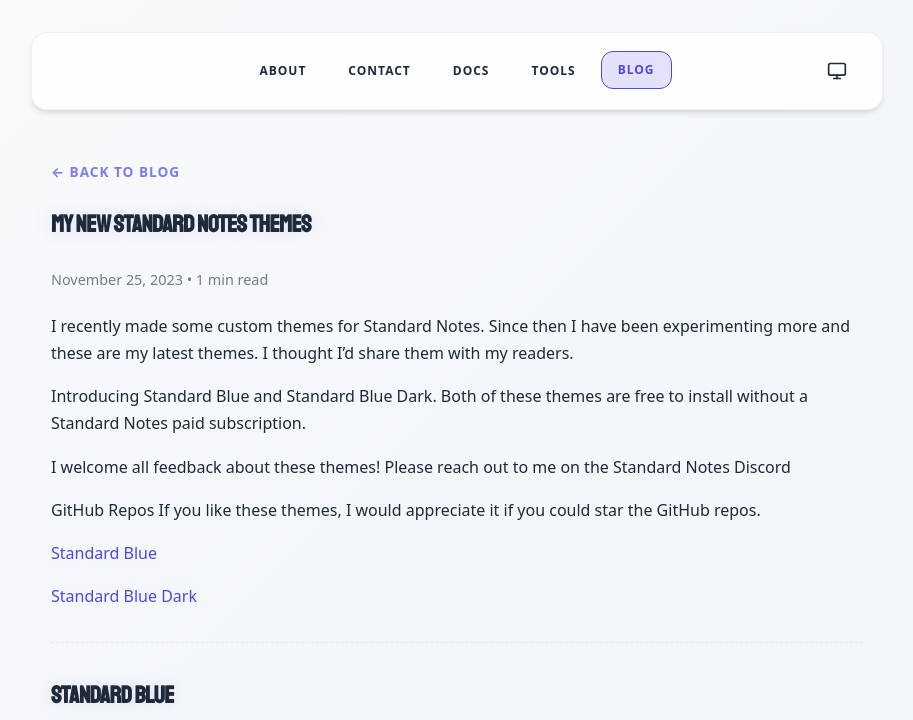
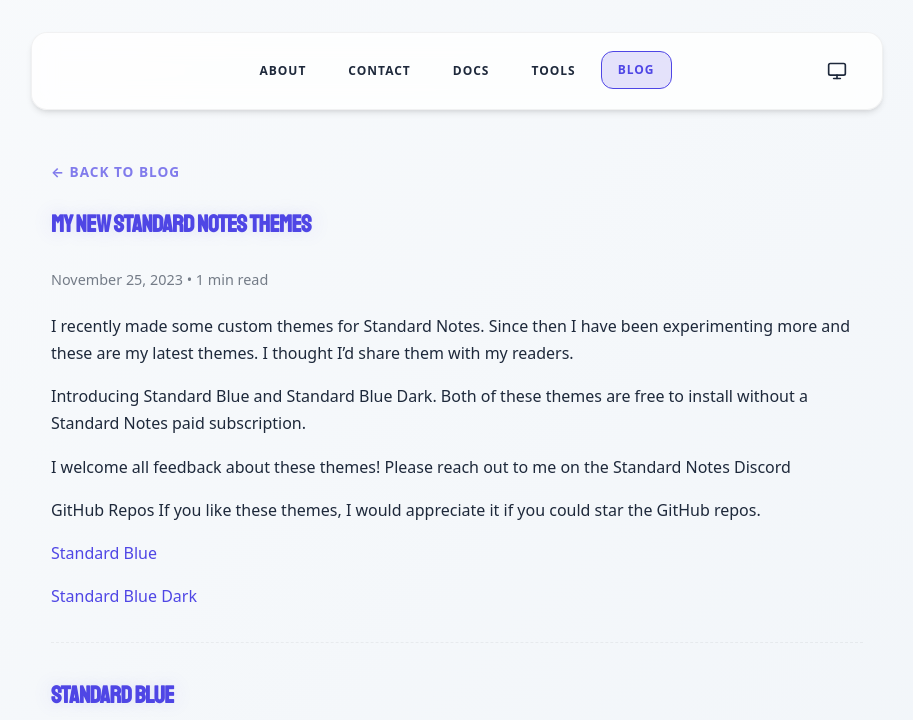
Before and after one commit to PASSK3YS/PASSK3YS.github.io, a Jekyll site: the page built from _posts/2023-11-25-my-new-standard-notes-themes.md, in a window 1280 px wide. Shown: the top 720 px of the page, without its empty margins (183-1096 px from the left). Built offline with Jekyll 4.4.1, drawn with Linux system fonts in a browser that asks for light colours; some web fonts are replaced; grey boxes are pictures that could not be loaded.

Commit message:
Change titles to accent colour

```diff
--- a/assets/css/style.css
+++ b/assets/css/style.css
@@ -96,7 +96,7 @@
 }
 
 h1, h2, h3 {
-    color: var(--text);
+    color: var(--accent);
     font-family: 'Staatliches', 'SUSE', sans-serif;
     text-shadow: 0 0 20px var(--accent-glow);
     letter-spacing: -0.02em;
```
